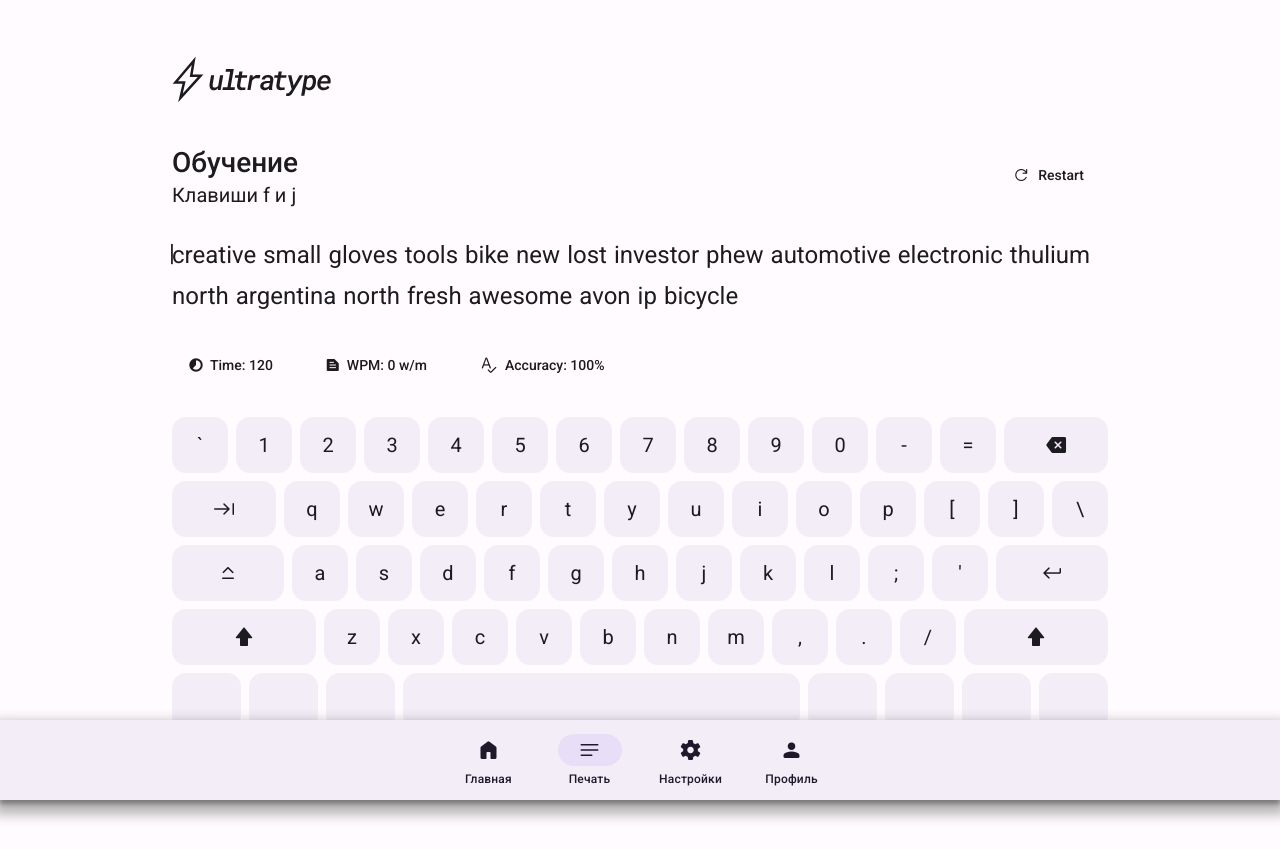
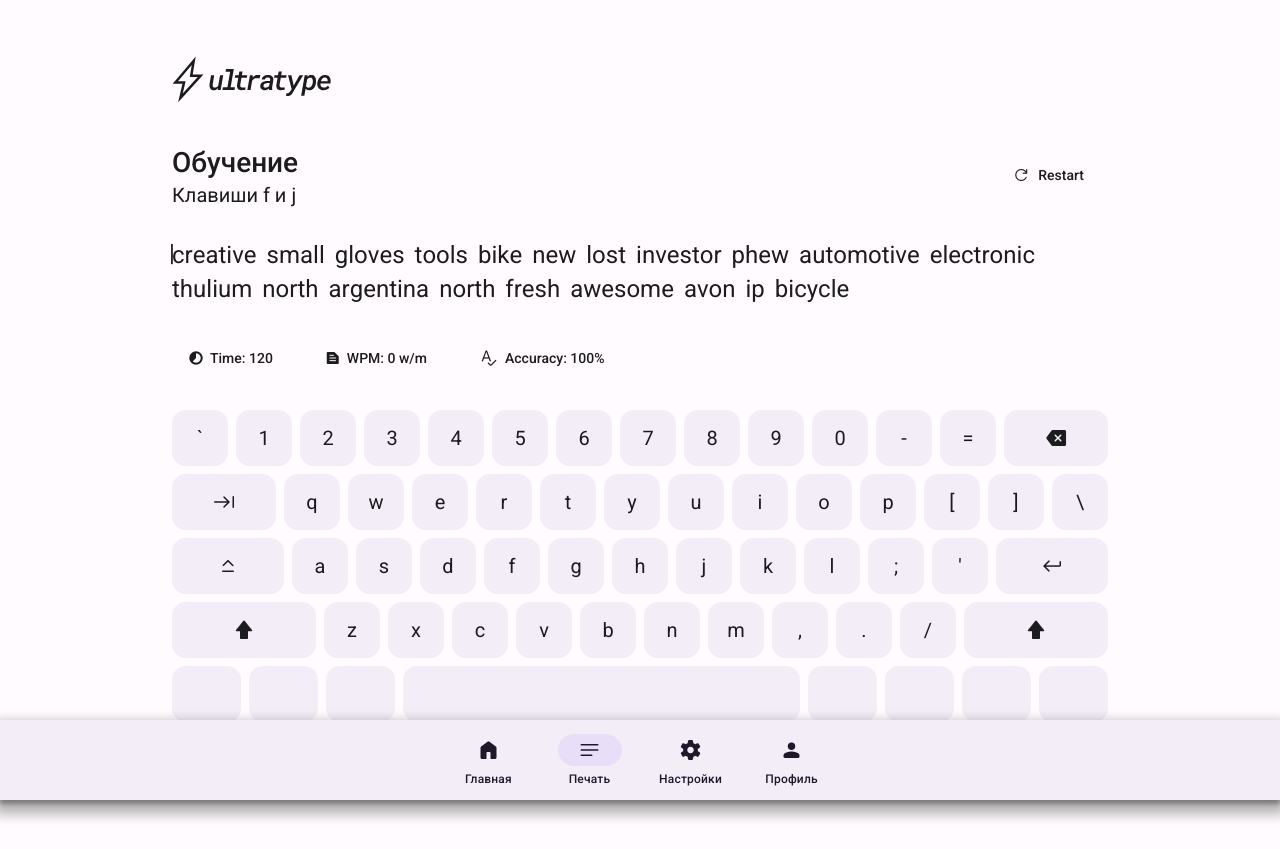
Before and after one commit to PoSayDone/ultratype_react, a React (Vite) app: page /typing in a window 1280 px wide. Built offline with nearby package versions, Linux system fonts and the light colour scheme.

Commit message:
Пофиксил тормознутость каретки и переписал названия некоторых переменных

```diff
--- a/src/App.scss
+++ b/src/App.scss
@@ -317,8 +317,8 @@ nav {
     gap: 32px;
 
     .input__section {
+        position: relative;
         display: flex;
-        gap: 7px;
         line-height: 140%;
         font-weight: 400;
         font-size: $heading_medium;
@@ -326,7 +326,7 @@ nav {
         flex-wrap: wrap;
 
         .input__word {
-            width: fit-content;
+            display: flex;
         }
 
         .whitespace {
--- /dev/null
+++ b/src/components/Character.tsx
@@ -0,0 +1,38 @@
+import classNames from "classnames";
+import { forwardRef } from "react";
+
+// Пропсы для символа
+type CharacterProps = {
+    // Символ введенный пользователем (может быть undefined, так как пользователь может еще не ввести этот символ)
+    actual?: any;
+    // Эталонное значение символа
+    expected: string;
+}
+
+
+// Компонент символа
+const Character = forwardRef((props: CharacterProps, ref) => {
+
+    // Проверяет является ли символ введенная пользователем правильным
+    const isCorrect = props.actual === props.expected;
+    // Проверяет является ли символ не введенным
+    const isNull = props.actual === undefined || props.actual === null;
+    // Проверяет является ли символ пробелом
+    const isWhitespace = props.expected === " ";
+
+    // Возвращаем span с буквой
+    return (
+        <div
+            className={
+                classNames({ // используем модуль classnames для conditional классов
+                    "letter": props.actual === undefined, // Для символа, который еще не ввел пользователь
+                    "letter__correct": isCorrect && !isWhitespace, // Для правильного символа
+                    "letter__incorrect": !isCorrect && !isWhitespace && !isNull, // Для неправильного символа
+                    'whitespace': isWhitespace,
+                })}
+            ref={ref as React.RefObject<HTMLDivElement>}
+        >{props.expected}</div>
+    )
+})
+
+export default Character
--- a/src/components/Input/Input.tsx
+++ b/src/components/Input/Input.tsx
@@ -1,6 +1,7 @@
-import { createContext, forwardRef, useContext, useEffect, useRef, useState } from "react";
+import { createContext, forwardRef, useCallback, useContext, useEffect, useRef, useState } from "react";
 import Heading from "../Heading/Heading"
 import classNames from "classnames";
+import Character from "../Character";
 import Caret from "../Caret";
 
 // Пропсы для инпута
@@ -12,90 +13,54 @@ type InputProps = {
     cursorPosition: number;
 }
 
-// Пропсы для символа
-type CharacterProps = {
-    // Символ введенный пользователем (может быть undefined, так как пользователь может еще не ввести этот символ)
-    actual?: any;
-    // Эталонное значение символа
-    expected: string;
-}
-
-// Компонент символа
-const Character = forwardRef((props: CharacterProps, ref) => {
-
-    // Проверяет является ли символ введенная пользователем правильным
-    const isCorrect = props.actual === props.expected;
-    // Проверяет является ли символ не введенным
-    const isNull = props.actual === undefined || props.actual === null;
-    // Проверяет является ли символ пробелом
-    const isWhitespace = props.expected === " ";
-
-    // Возвращаем span с буквой
-    return (
-        <span
-            className={
-            classNames({ // используем модуль classnames для conditional классов
-                "letter": props.actual === undefined, // Для символа, который еще не ввел пользователь
-                "letter__correct": isCorrect && !isWhitespace, // Для правильного символа
-                "letter__incorrect": !isCorrect && !isWhitespace && !isNull, // Для неправильного символа
-                'whitespace': isWhitespace,
-            })}
-            ref = {ref as React.RefObject<HTMLSpanElement>}
-            >{props.expected}</span>
-    )
-})
-
 // Компонент input
 const Input = ({ userText, text, cursorPosition }: InputProps) => {
-    const typed = userText // введенные символы
-    const words = text // слова задания
-    const typedWords: string[] = userText.split(/(?<=\s)/)
-    const wordsArray = text.split(/(?<=\s)/)
-    const currentIndex = userText.length - 1
+    const userTextArray: string[] = userText.split(/(?<=\s)/)
+    const textArray = text.split(/(?<=\s)/)
 
-    const caretRef = useRef<HTMLSpanElement>(null)
-    const currentLetterRef = useRef<HTMLSpanElement>(null)
+    const currentCharacterRef = useRef<HTMLSpanElement>(null)
+    const [leftMargin, setLeftMargin] = useState<any | null>(null);
+    const [topMargin, setTopMargin] = useState<any | null>(null);
+    let previousWordsLength = 0 // Переменная для преобразование индексов двумерного массива в одномерный
 
-    useEffect(() => {
-        console.log(currentLetterRef)
-    }, [cursorPosition])
-
-
-    let previousWordsLength = 0 // Переменная для преобразование индексов двумерного массива в одномерный
+    const calculateLeftMargin = useEffect(
+        () => {
+            currentCharacterRef.current !== undefined ? setLeftMargin(currentCharacterRef.current?.offsetLeft) : 0
+            currentCharacterRef.current !== undefined ? setTopMargin(currentCharacterRef.current?.offsetTop) : 0
+        },
+        [cursorPosition],
+    )
 
     // Возвращаем div'ы слов, состоящие из Character'ов
     return (
         <>
             {
-                <span
-                    ref={caretRef}
-                    id="caret"
-                    className="caret"
-                    style={{
-                        left: currentLetterRef.current?.offsetLeft,
-                        top:  currentLetterRef.current?.offsetTop
-                    }}>
-                    |
-                </span>
+                <Caret leftMargin={leftMargin} topMargin={topMargin}/>
             }
             {
-                wordsArray.map((word, currentWordIndex) => { // Проходимся по всем словам при помощи map
+                textArray.map((word, wordIndex) => { // Проходимся по всем словам при помощи map
                     {
                         // Получаем длины предыдущих слов для того, чтобы знать положение указателя в тексте
-                        previousWordsLength += currentWordIndex === 0 ? 0 : wordsArray[currentWordIndex - 1].length
+                        previousWordsLength += wordIndex === 0 ? 0 : textArray[wordIndex - 1].length
                     }
                     return (
                         <div className="input__word">{ // Возвращаем div
-                            word.split("").map((character, currentLetterIndex) => { // Проходимся по всем символам в слове при помощи map
-                                const isActive = (previousWordsLength+currentLetterIndex === cursorPosition)
+                            word.split("").map((character, characterIndex) => { // Проходимся по всем символам в слове при помощи map
+                                {
+                                    useEffect(() => {
+                                        console.log(cursorPosition)
+                                        console.log(currentCharacterRef)
+                                    }, [cursorPosition, currentCharacterRef])
+                                }
+                                const isActive = (previousWordsLength + characterIndex === cursorPosition)
                                 return (
                                     <>
                                         <Character // Возвращаем символ
-                                            ref={isActive ? currentLetterRef : null}
+                                            ref={isActive ? currentCharacterRef : null}
                                             expected={character} // Эталонное значение
                                             actual={ // Значение пользователя
-                                                typedWords[currentWordIndex] !== undefined // Если пользователь ввел символ
-                                                    ? typedWords[currentWordIndex].split("")[currentLetterIndex] // То записываем значение этого символа
+                                                userTextArray[wordIndex] !== undefined // Если пользователь ввел символ
+                                                    ? userTextArray[wordIndex].split("")[characterIndex] // То записываем значение этого символа
                                                     : undefined // Иначе пустое значение
                                             }
                                         />
--- a/src/hooks/useCountdown.ts
+++ b/src/hooks/useCountdown.ts
@@ -1,19 +1,19 @@
 import { useEffect, useState } from "react"
 
 const useCountdown = (time: number) => {
-    const [seconds, setSeconds] = useState(time);
-    const [timerIsActive, setTimerActive] = useState(false);
+    const [timeLeft, setTimeLeft] = useState(time);
+    const [timerIsActive, setTimerIsActive] = useState(false);
 
     useEffect(() => {
-        if (seconds > 0 && timerIsActive) {
-            setTimeout(setSeconds, 1000, seconds - 1);
+        if (timeLeft > 0 && timerIsActive) {
+            setTimeout(setTimeLeft, 1000, timeLeft - 1);
         } else {
-            setTimerActive(false);
+            setTimerIsActive(false);
         }
-    }, [seconds, timerIsActive]);
+    }, [timeLeft, timerIsActive]);
 
     return {
-        seconds, timerIsActive, setTimerActive
+        timeLeft, timerIsActive, setTimerIsActive
     }
 }
 
--- a/src/hooks/useEngine.ts
+++ b/src/hooks/useEngine.ts
@@ -7,29 +7,29 @@ import useCountdown from "./useCountdown";
 export type State = "start" | "run" | "finish"
 
 const NUMBER_OF_WORDS = 20;
-const TIME = 120;
+const COUNTDOWN_SECONDS = 120;
 
 const useEngine = () => {
     const [state, setState] = useState<State>("start");
-    const { seconds, timerIsActive, setTimerActive } = useCountdown(TIME);
+    const { timeLeft, timerIsActive, setTimerIsActive } = useCountdown(COUNTDOWN_SECONDS);
     const { words, updateWords } = useWords(NUMBER_OF_WORDS)
     const { typed, cursor, clearTyped, resetTotalTyped, totalTyped } = useInput(state !== 'finish', words)
-    const { wpm } = useSymbolsTypedMetric(state !== 'finish', totalTyped, TIME - seconds, typed)
+    const { wpm } = useSymbolsTypedMetric(state !== 'finish', totalTyped, COUNTDOWN_SECONDS, timeLeft, typed)
 
     const isStarting = state === "start" && cursor > 0;
 
     useEffect(() => {
         if (state === "finish") {
-            setTimerActive(false)
+            setTimerIsActive(false)
         }
     }, [state])
 
     useEffect(() => {
         if (isStarting) {
             setState("run");
-            setTimerActive(true);
+            setTimerIsActive(true);
         }
-    }, [isStarting, setTimerActive]);
+    }, [isStarting, setTimerIsActive]);
 
     useEffect(() => {
         if (!timerIsActive && state === "run") {
@@ -48,7 +48,8 @@ const useEngine = () => {
         setState("start")
     }
 
-    return { state, words, typed, wpm, seconds, restart, cursor }
+
+    return { state, words, typed, wpm, restart, cursor, timeLeft }
 }
 
 export default useEngine;
--- a/src/hooks/useSymbolsTypedMetric.ts
+++ b/src/hooks/useSymbolsTypedMetric.ts
@@ -3,9 +3,11 @@ import { useEffect, useState } from "react"
 const useSymbolsTypedMetric = (
     enabled: boolean,
     symbolsTyped: number,
-    timeElapsed: number,
+    time: number,
+    timeLeft: number,
     typedString: string
 ) => {
+    const timeElapsed = time - timeLeft
     const cps = symbolsTyped / timeElapsed
     const cpm = Number((cps * 60).toFixed())
     const wps = (symbolsTyped / 5) / timeElapsed
--- a/src/views/Typing/Typing.tsx
+++ b/src/views/Typing/Typing.tsx
@@ -5,7 +5,6 @@ import Keyboard from '../../components/Keyboard/Keyboard';
 import Input from '../../components/Input/Input';
 import CountdownTimer from '../../components/CountdownTimer';
 import RestartButton from '../../components/RestartButton';
-import Caret from '../../components/Caret';
 import useEngine from '../../hooks/useEngine';
 import SymbolsTypedMetric from '../../components/SymbolsTypedMetric';
 import AccuracyMetric from '../../components/AccuracyMetric';
@@ -16,7 +15,7 @@ interface TypingProps {
 }
 
 const Typing: FC<TypingProps> = ({ title, subtitle }) => {
-    const { state, words, typed, wpm, seconds, cursor } = useEngine();
+    const { state, words, typed, wpm, timeLeft, cursor } = useEngine();
 
     return (
         <>
@@ -38,7 +37,7 @@ const Typing: FC<TypingProps> = ({ title, subtitle }) => {
                     <Input text={words} userText={typed} cursorPosition={cursor} />
                 </div>
                 <div className="typing__metrics">
-                    <CountdownTimer timeLeft={seconds} />
+                    <CountdownTimer timeLeft={timeLeft} />
                     <SymbolsTypedMetric wpm={wpm} />
                     <AccuracyMetric accuracy={100} />
                 </div>
```
Also changed, not shown: src/components/Caret.tsx (+18 -10 lines).
